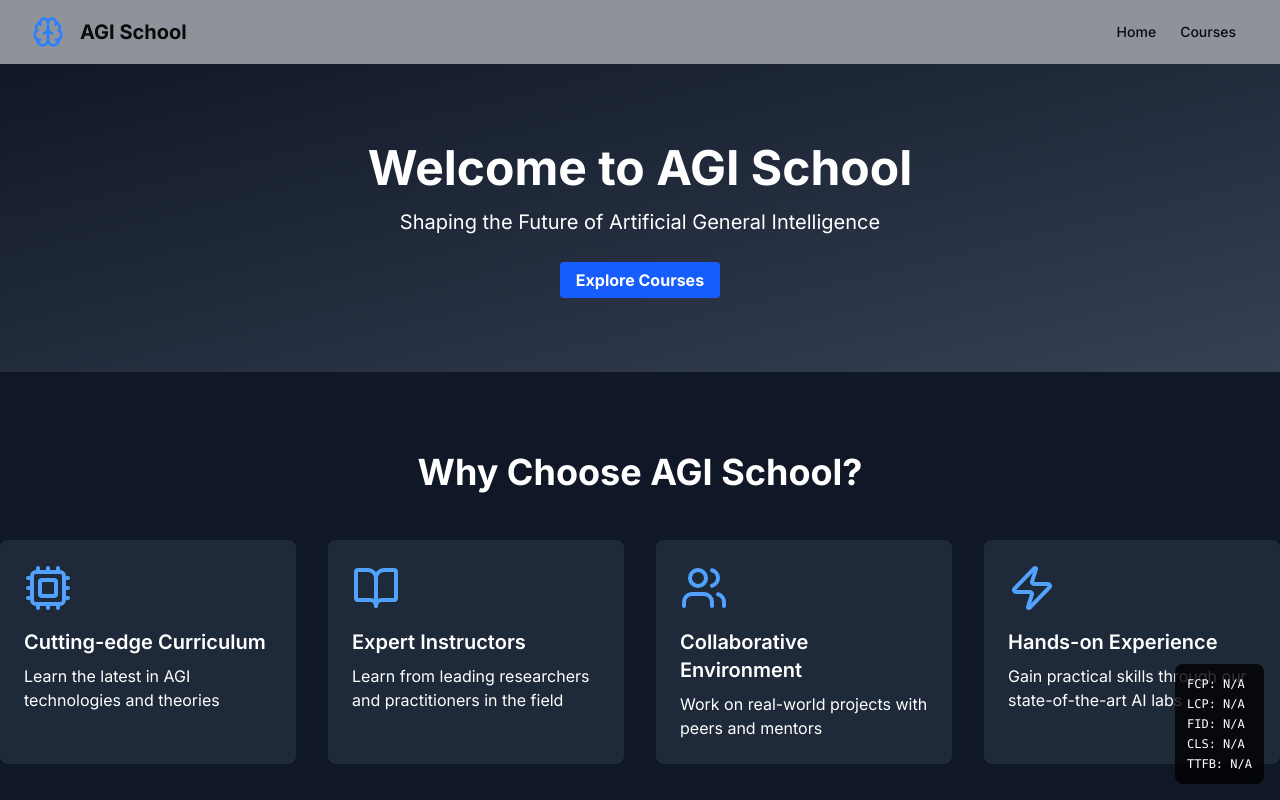
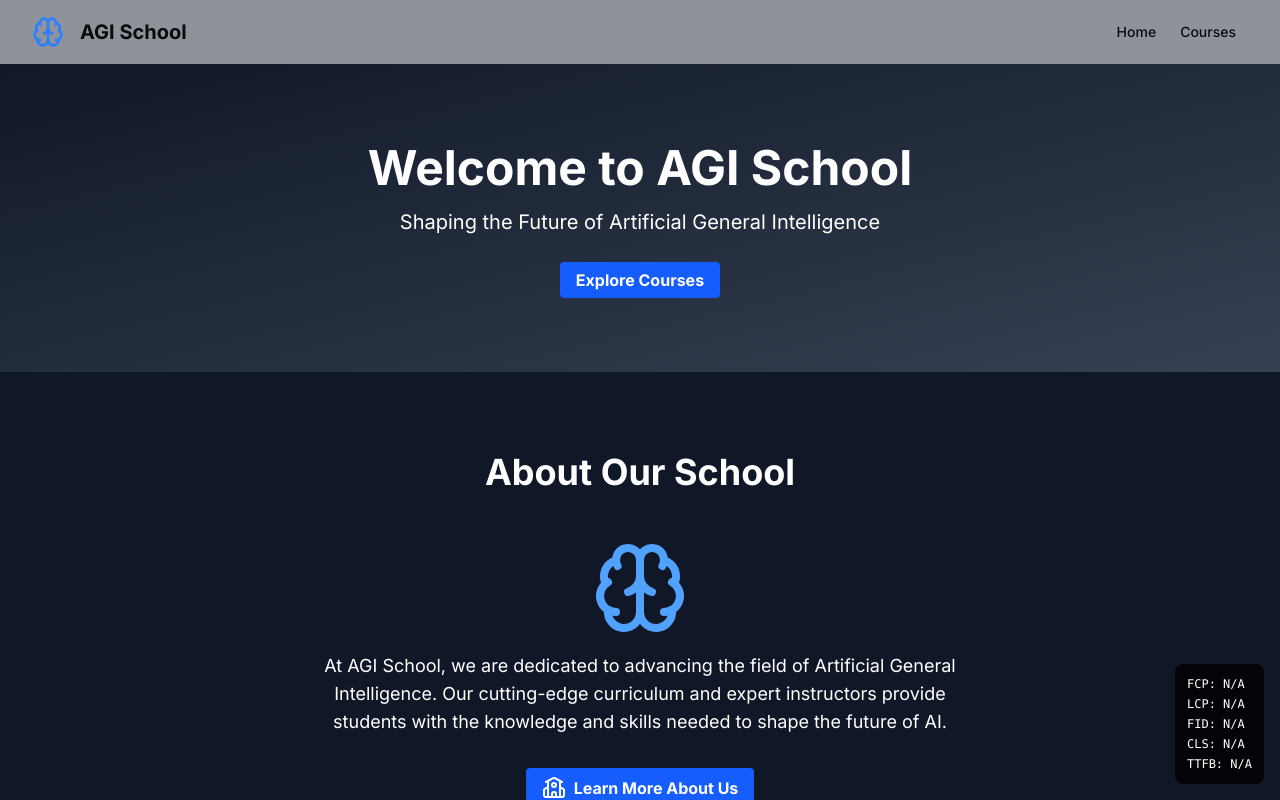
Before and after one commit to cookabc/app-universe, a Next.js app: page /agi-school in a window 1280 px wide. Shown: the top 800 px of the page. Built offline with nearby package versions, Linux system fonts and the light colour scheme.

Commit message:
Update agi-school: Refactor home and about pages, update metadata and footer

```diff
--- a/src/app/agi-school/about/page.tsx
+++ b/src/app/agi-school/about/page.tsx
@@ -1,6 +1,6 @@
 'use client'
 
-import { BrainIcon, FlaskConicalIcon, SchoolIcon, SirenIcon } from 'lucide-react'
+import { BrainIcon, FlaskConicalIcon, SchoolIcon, SirenIcon, UsersIcon } from 'lucide-react'
 
 const features = [
     {
@@ -23,9 +23,14 @@ const features = [
         description: 'Stay ahead of the curve in AI technology',
         icon: SirenIcon,
     },
+    {
+        name: 'Collaborative Community',
+        description: 'Connect with peers and mentors in our vibrant community',
+        icon: UsersIcon,
+    },
 ]
 
-const HomePage = () => {
+const AboutPage = () => {
     return (
         <main className="relative z-10">
             <div className="relative overflow-hidden">
@@ -34,23 +39,14 @@ const HomePage = () => {
                         <main className="mt-10 mx-auto max-w-7xl px-4 sm:mt-12 sm:px-6 md:mt-16 lg:mt-20 lg:px-8 xl:mt-28">
                             <div className="sm:text-center lg:text-left">
                                 <h1 className="text-4xl tracking-tight font-extrabold text-white sm:text-5xl md:text-6xl">
-                                    <span className="block xl:inline">Welcome to the future of</span>{' '}
-                                    <span className="block text-blue-500 xl:inline">Artificial Intelligence</span>
+                                    <span className="block xl:inline">About</span>{' '}
+                                    <span className="block text-blue-500 xl:inline">AGI School</span>
                                 </h1>
                                 <p className="mt-3 text-base text-gray-300 sm:mt-5 sm:text-lg sm:max-w-xl sm:mx-auto md:mt-5 md:text-xl lg:mx-0">
-                                    Unlock the potential of Artificial General Intelligence at AGI School. Join us in
-                                    shaping the future of AI technology.
+                                    We are pioneers in the field of Artificial General Intelligence education. Our mission
+                                    is to equip the next generation of AI researchers and developers with the knowledge
+                                    and skills to push the boundaries of what's possible.
                                 </p>
-                                <div className="mt-5 sm:mt-8 sm:flex sm:justify-center lg:justify-start">
-                                    <div className="rounded-md shadow-sm">
-                                        <a
-                                            href="#"
-                                            className="w-full flex items-center justify-center px-8 py-3 border border-transparent text-base font-medium rounded-md text-white bg-blue-600 hover:bg-blue-700 md:py-4 md:text-lg md:px-10"
-                                        >
-                                            Get started
-                                        </a>
-                                    </div>
-                                </div>
                             </div>
                         </main>
                     </div>
@@ -60,9 +56,9 @@ const HomePage = () => {
             <div className="py-12 bg-gray-800 bg-opacity-50">
                 <div className="max-w-7xl mx-auto px-4 sm:px-6 lg:px-8">
                     <div className="lg:text-center">
-                        <h2 className="text-base text-blue-400 font-semibold tracking-wide uppercase">Features</h2>
+                        <h2 className="text-base text-blue-400 font-semibold tracking-wide uppercase">Our Values</h2>
                         <p className="mt-2 text-3xl leading-8 font-extrabold tracking-tight text-white sm:text-4xl">
-                            Why Choose AGI School?
+                            What Makes Us Unique
                         </p>
                     </div>
 
@@ -83,27 +79,8 @@ const HomePage = () => {
                     </div>
                 </div>
             </div>
-
-            <div className="bg-gray-900 bg-opacity-50">
-                <div className="max-w-7xl mx-auto py-12 px-4 sm:px-6 lg:py-16 lg:px-8 lg:flex lg:items-center lg:justify-between">
-                    <h2 className="text-3xl font-extrabold tracking-tight text-white sm:text-4xl">
-                        <span className="block">Ready to dive into AGI?</span>
-                        <span className="block text-blue-500">Start your journey today.</span>
-                    </h2>
-                    <div className="mt-8 flex lg:mt-0 lg:shrink-0">
-                        <div className="inline-flex rounded-md shadow-sm">
-                            <a
-                                href="#"
-                                className="inline-flex items-center justify-center px-5 py-3 border border-transparent text-base font-medium rounded-md text-white bg-blue-600 hover:bg-blue-700"
-                            >
-                                Enroll Now
-                            </a>
-                        </div>
-                    </div>
-                </div>
-            </div>
         </main>
     )
 }
 
-export default HomePage
+export default AboutPage
--- a/src/app/agi-school/components/Footer.tsx
+++ b/src/app/agi-school/components/Footer.tsx
@@ -6,7 +6,7 @@ export default function Footer() {
             <div className="max-w-7xl mx-auto py-12 px-4 sm:px-6 lg:px-8">
                 <div className="mt-8 border-t border-gray-700 pt-8 md:flex md:items-center md:justify-between">
                     <div className="flex space-x-6 md:order-2">
-                        <a href="#" className="text-gray-400 hover:text-gray-300">
+                        <a href="https://facebook.com" target="_blank" rel="noopener noreferrer" className="text-gray-400 hover:text-gray-300">
                             <span className="sr-only">Facebook</span>
                             <svg className="h-6 w-6" fill="currentColor" viewBox="0 0 24 24" aria-hidden="true">
                                 <path
@@ -16,13 +16,13 @@ export default function Footer() {
                                 />
                             </svg>
                         </a>
-                        <a href="#" className="text-gray-400 hover:text-gray-300">
+                        <a href="https://twitter.com" target="_blank" rel="noopener noreferrer" className="text-gray-400 hover:text-gray-300">
                             <span className="sr-only">Twitter</span>
                             <svg className="h-6 w-6" fill="currentColor" viewBox="0 0 24 24" aria-hidden="true">
                                 <path d="M8.29 20.251c7.547 0 11.675-6.253 11.675-11.675 0-.178 0-.355-.012-.53A8.348 8.348 0 0022 5.92a8.19 8.19 0 01-2.357.646 4.118 4.118 0 001.804-2.27 8.224 8.224 0 01-2.605.996 4.107 4.107 0 00-6.993 3.743 11.65 11.65 0 01-8.457-4.287 4.106 4.106 0 001.27 5.477A4.072 4.072 0 012.8 9.713v.052a4.105 4.105 0 003.292 4.022 4.095 4.095 0 01-1.853.07 4.108 4.108 0 003.834 2.85A8.233 8.233 0 012 18.407a11.616 11.616 0 006.29 1.84" />
                             </svg>
                         </a>
-                        <a href="#" className="text-gray-400 hover:text-gray-300">
+                        <a href="https://github.com" target="_blank" rel="noopener noreferrer" className="text-gray-400 hover:text-gray-300">
                             <span className="sr-only">GitHub</span>
                             <svg className="h-6 w-6" fill="currentColor" viewBox="0 0 24 24" aria-hidden="true">
                                 <path
--- a/src/app/agi-school/layout.tsx
+++ b/src/app/agi-school/layout.tsx
@@ -5,8 +5,8 @@ import Navbar from './components/Navbar'
 const inter = Inter({ subsets: ['latin'] })
 
 export const metadata = {
-    title: 'AGI School - Learn the Future of AI',
-    description: 'Shaping the Future of Artificial General Intelligence',
+    title: 'AGI School - Pioneering Artificial General Intelligence Education',
+    description: 'Join us at AGI School to learn the latest in Artificial General Intelligence research and development. Shape the future of AI with our cutting-edge curriculum and expert instructors.',
     icons: {
         icon: '/favicon.ico',
     },
--- a/src/app/agi-school/page.tsx
+++ b/src/app/agi-school/page.tsx
@@ -1,50 +1,38 @@
-import { BookOpen, Cpu, Users, Zap } from 'lucide-react'
+import Link from 'next/link'
+import { BrainIcon, SchoolIcon } from 'lucide-react'
 
 export default function Home() {
-    const features = [
-        {
-            icon: Cpu,
-            title: 'Cutting-edge Curriculum',
-            description: 'Learn the latest in AGI technologies and theories',
-        },
-        {
-            icon: BookOpen,
-            title: 'Expert Instructors',
-            description: 'Learn from leading researchers and practitioners in the field',
-        },
-        {
-            icon: Users,
-            title: 'Collaborative Environment',
-            description: 'Work on real-world projects with peers and mentors',
-        },
-        {
-            icon: Zap,
-            title: 'Hands-on Experience',
-            description: 'Gain practical skills through our state-of-the-art AI labs',
-        },
-    ]
     return (
         <section className="grow">
             <section className="relative py-20 bg-gradient-to-br from-gray-900 to-gray-700 text-white">
                 <div className="container mx-auto text-center">
                     <h1 className="text-5xl font-bold mb-4">Welcome to AGI School</h1>
                     <p className="text-xl mb-8">Shaping the Future of Artificial General Intelligence</p>
-                    <a href="#courses" className="bg-blue-600 hover:bg-blue-700 text-white font-bold py-2 px-4 rounded">
+                    <Link
+                        href="#courses"
+                        className="bg-blue-600 hover:bg-blue-700 text-white font-bold py-2 px-4 rounded"
+                    >
                         Explore Courses
-                    </a>
+                    </Link>
                 </div>
             </section>
             <section id="courses" className="py-20 bg-gray-900 text-white">
                 <div className="container mx-auto">
-                    <h2 className="text-4xl font-bold text-center mb-12">Why Choose AGI School?</h2>
-                    <div className="grid grid-cols-1 md:grid-cols-2 lg:grid-cols-4 gap-8">
-                        {features.map((feature) => (
-                            <div key={feature.title} className="bg-gray-800 p-6 rounded-lg">
-                                <feature.icon className="w-12 h-12 mb-4 text-blue-400" />
-                                <h3 className="text-xl font-semibold mb-2">{feature.title}</h3>
-                                <p>{feature.description}</p>
-                            </div>
-                        ))}
+                    <h2 className="text-4xl font-bold text-center mb-12">About Our School</h2>
+                    <div className="flex flex-col items-center">
+                        <BrainIcon className="w-24 h-24 mb-4 text-blue-400" />
+                        <p className="text-lg text-center max-w-2xl">
+                            At AGI School, we are dedicated to advancing the field of Artificial General Intelligence.
+                            Our cutting-edge curriculum and expert instructors provide students with the knowledge and
+                            skills needed to shape the future of AI.
+                        </p>
+                        <Link
+                            href="/agi-school/about"
+                            className="mt-8 bg-blue-600 hover:bg-blue-700 text-white font-bold py-2 px-4 rounded flex items-center"
+                        >
+                            <SchoolIcon className="mr-2" />
+                            Learn More About Us
+                        </Link>
                     </div>
                 </div>
             </section>
```
